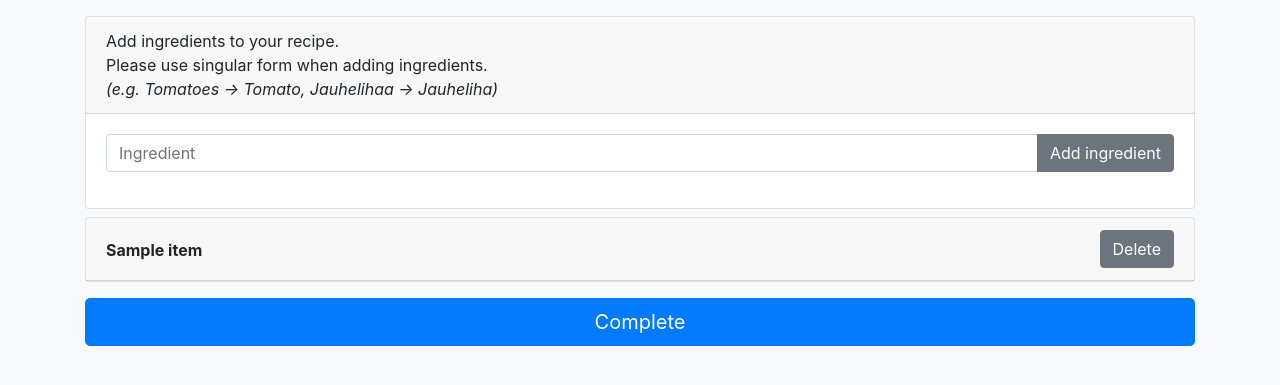
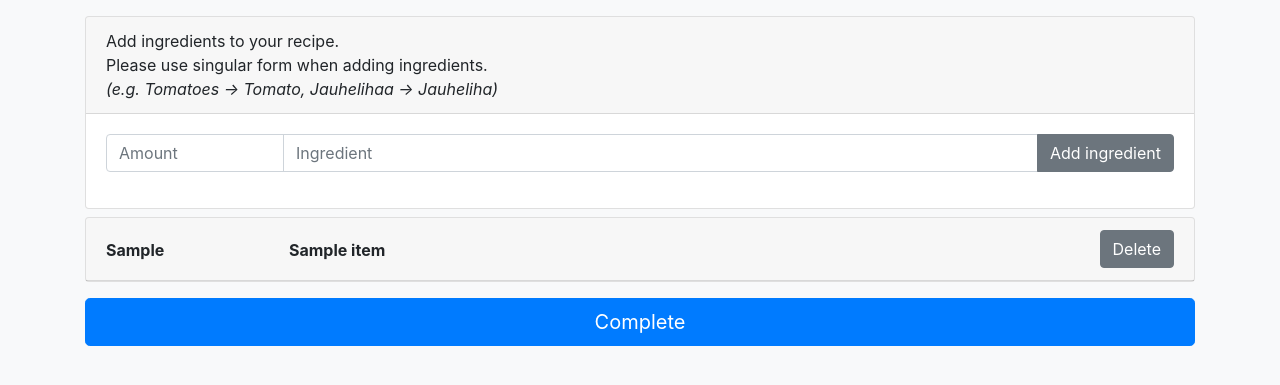
Before and after one commit to Darake/ruokaholvi, a Flask app: page /recipes/ingredients/1/ in a window 1280 px wide. Shown: the part 58-443 px from the top of the page. Run offline with Flask 2, Linux system fonts and the light colour scheme; a user stored in the database is signed in; data comes from the database, SQL or seed files in the repository; tables that the repository leaves empty hold one stand-in row (values such as "Sample post"); some libraries are stand-ins or nearby versions.

Commit message:
Add amount to ingredients

```diff
--- a/application/recipes/forms.py
+++ b/application/recipes/forms.py
@@ -42,6 +42,7 @@ def ImageRequired(form, field):
         raise ValidationError('Only jpg, jpeg or png files allowed')
 
 class IngredientForm(FlaskForm):
+    amount = StringField("Ingredient:", [validators.Optional()])
     ingredient = StringField("Ingredient:", [validators.InputRequired()])
 
     class Meta:
--- a/application/recipes/models.py
+++ b/application/recipes/models.py
@@ -5,12 +5,14 @@ from flask_login import current_user
 from sqlalchemy.sql import text
 
 class Ingredient(Base):
+    amount = db.Column(db.String(144), nullable=True)
 
     recipe_id = db.Column(db.Integer, db.ForeignKey('recipe.id',
                             ondelete='CASCADE'), nullable=False)
     item_id = db.Column(db.Integer, db.ForeignKey('item.id'), nullable=False)
 
-    def __init__(self, recipe_id, item_id):
+    def __init__(self, amount, recipe_id, item_id):
+        self.amount = amount
         self.recipe_id = recipe_id
         self.item_id = item_id
 
@@ -34,15 +36,15 @@ class Recipe(Base, DatestampMixIn, NameMixIn):
 
     @staticmethod
     def list_recipes_ingredients(recipeId):
-        stmt = text("SELECT item.name, ingredient.id FROM item, ingredient, recipe"
+        stmt = text("SELECT item.name, ingredient.id, ingredient.amount FROM item, ingredient, recipe"
                     " WHERE item.id = ingredient.item_id"
                     " AND ingredient.recipe_id = :recipeId"
-                    " GROUP BY item.name, ingredient.id").params(recipeId=recipeId)
+                    " GROUP BY item.name, ingredient.id, ingredient.amount").params(recipeId=recipeId)
         res = db.engine.execute(stmt)
 
         response = []
         for row in res:
-            response.append({"name":row[0], "id":row[1]})
+            response.append({"name":row[0], "id":row[1], "amount":row[2]})
 
 
         return response
--- a/application/recipes/views.py
+++ b/application/recipes/views.py
@@ -115,12 +115,12 @@ def recipes_ingredients(recipeId):
 
     try:
         itemId = Item.query.filter_by(name=form.ingredient.data).first().id
-        ingredient = Ingredient(recipeId, itemId)
+        ingredient = Ingredient(form.amount.data, recipeId, itemId)
     except:
         item = Item(form.ingredient.data)
         db.session().add(item)
         db.session().flush()
-        ingredient = Ingredient(recipeId, item.id)
+        ingredient = Ingredient(form.amount.data, recipeId, item.id)
 
     db.session().add(ingredient)
     db.session().commit()
--- a/application/templates/recipes/ingredients.html
+++ b/application/templates/recipes/ingredients.html
@@ -10,6 +10,7 @@
     <div class="card-body">
         <form method="POST" action="{{ url_for('recipes_ingredients', recipeId=recipeId) }}">
             <div class="input-group mb-3">
+                {{ form.amount(class="form-control col-sm-2", placeholder="Amount") }}
                 {{ form.ingredient(class="form-control", placeholder="Ingredient") }}
                 <div class="input-group-append">
                     <input class="btn btn-secondary" type="submit" value="Add ingredient" />
@@ -21,11 +22,22 @@
 
 {% for ingredient in ingredients %}
 <div class="card mt-2">
-    <div class="card-header d-flex">
-        <b class="mt-2">{{ ingredient.name }}</b>
+    <div class="card-header">
+        <div class="row">
+        <div class="col-sm-2 mt-2">
+        <b>
+            {% if ingredient.amount != None %}
+                {{ ingredient.amount }}
+            {% endif %}
+        </b>
+        </div>
+        <div class="col-sm-10 d-flex">
+        <b class="mt-2"> {{ ingredient.name }} </b>
         <form class="ml-auto" method="POST" action="{{ url_for('ingredients_delete', ingredientId=ingredient.id , recipeId=recipeId) }}">
             <input class="btn btn-secondary" type="submit" value="Delete" />
         </form>
+        </div>
+        </div>
     </div>
 </div>
 {% endfor %}
```
Also changed, not shown: application/templates/recipes/recipe.html (+11 -2 lines), migrations/versions/b85b792c3e03_.py (added, +28 -0 lines).
